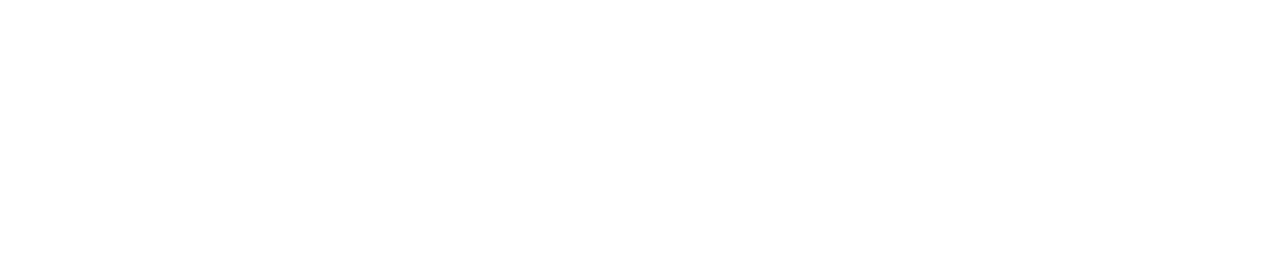
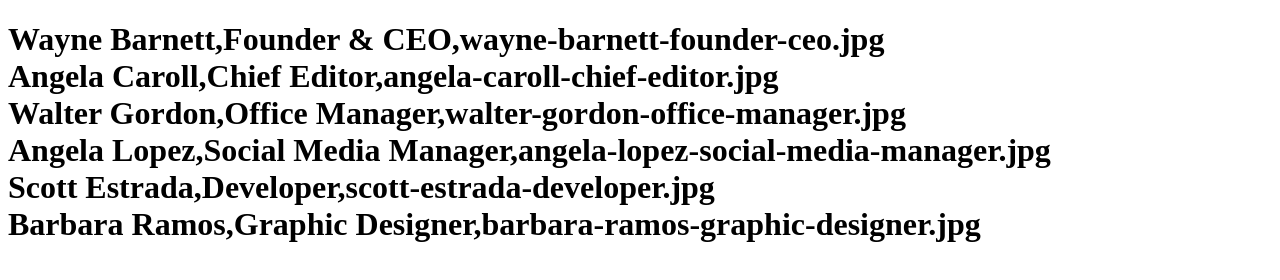
Before and after one commit to N4kka/js-our-team, a plain HTML site: page index.html in a window 1280 px wide. Drawn offline with Linux system fonts and the light colour scheme.

Commit message:
milestone 2 done: printed array objects in HTML

```diff
--- a/index.html
+++ b/index.html
@@ -7,6 +7,7 @@
     <title>Our Team</title>
 </head>
 <body>
+    <h1 id="team"></h1>
 
     <script src="js/script.js"></script>
 </body>
--- a/js/script.js
+++ b/js/script.js
@@ -33,5 +33,8 @@ const team = [
 
 for (let i = 0; i < team.length; i++) {
     const currentElement = team[i];
+    const teamObjects = Object.values(team[i]);
+    const printedTeam = document.getElementById("team").innerHTML += `${teamObjects} <br> `;
+
     console.log(currentElement.name, currentElement.role, currentElement.image);
 }
```
